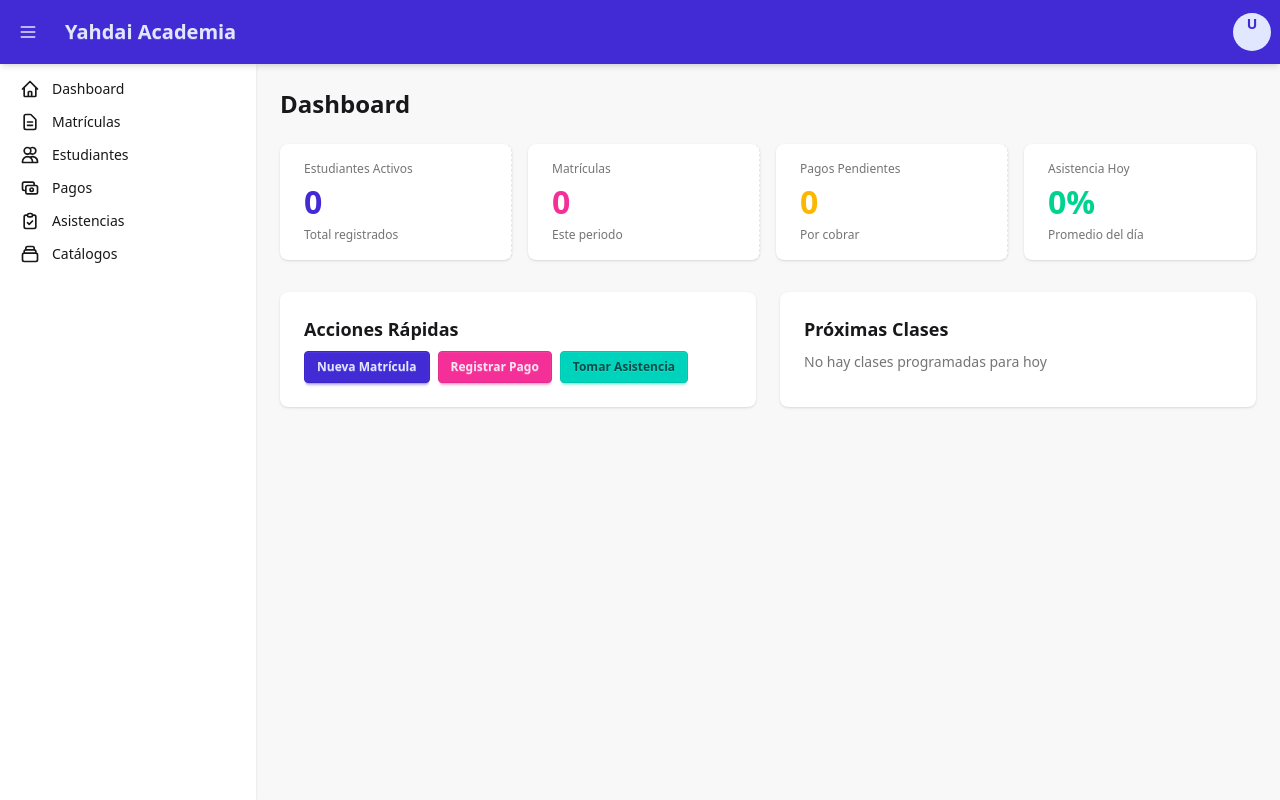
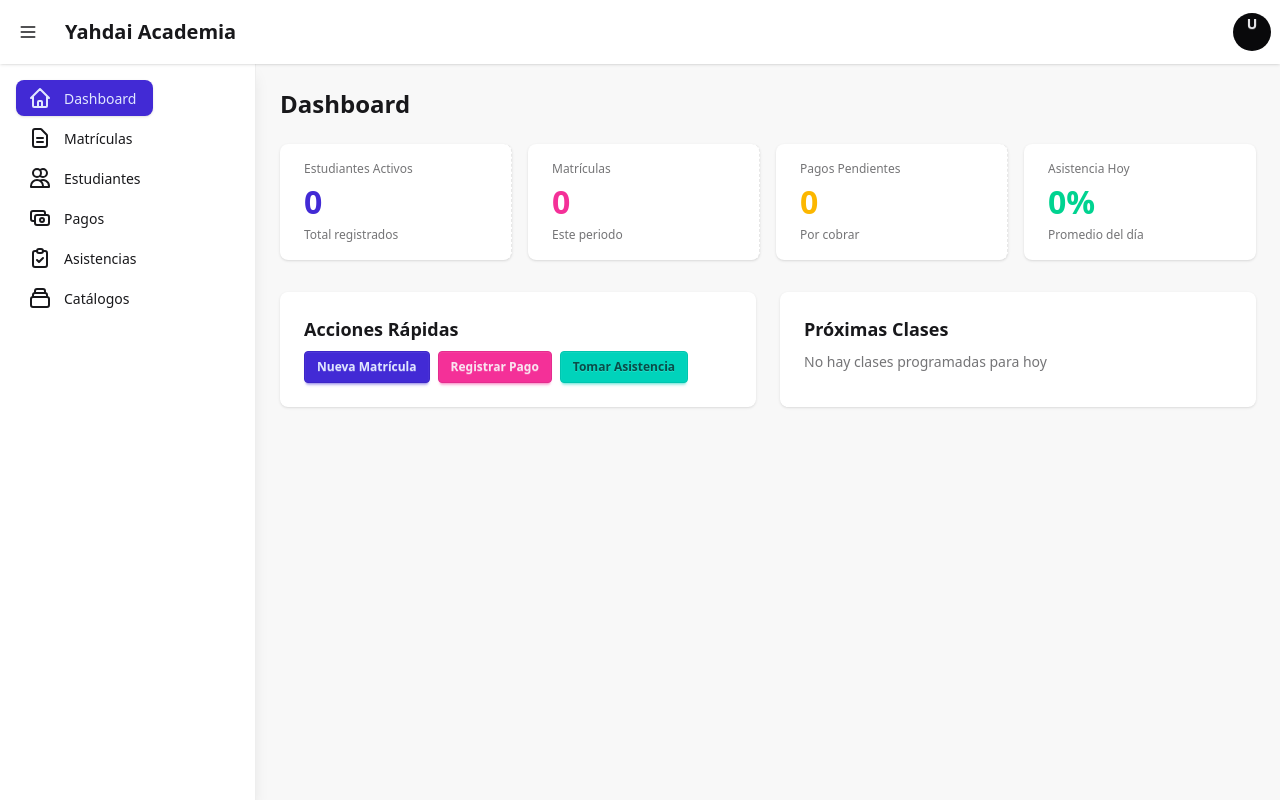
Before and after one commit to yahdai/yahdai.github.io, a Vue app: page /#/ in a window 1280 px wide. Built offline with nearby package versions, Linux system fonts and the light colour scheme; no server answers; sample sign-in values are in the browser's storage.

Commit message:
Actualizar

```diff
--- a/src/layouts/MainLayout.vue
+++ b/src/layouts/MainLayout.vue
@@ -25,21 +25,21 @@ async function handleLogout() {
 <template>
   <div class="min-h-screen bg-base-200">
     <!-- Navbar -->
-    <div class="navbar bg-primary text-primary-content shadow-md fixed top-0 z-50">
+    <div class="navbar bg-base-100 shadow-sm fixed top-0 z-50">
       <div class="flex-none">
-        <button class="btn btn-square btn-ghost text-primary-content" @click="sidebarOpen = !sidebarOpen">
+        <button class="btn btn-square btn-ghost" @click="sidebarOpen = !sidebarOpen">
           <svg xmlns="http://www.w3.org/2000/svg" fill="none" viewBox="0 0 24 24" class="inline-block w-5 h-5 stroke-current">
             <path stroke-linecap="round" stroke-linejoin="round" stroke-width="2" d="M4 6h16M4 12h16M4 18h16"></path>
           </svg>
         </button>
       </div>
       <div class="flex-1">
-        <a class="btn btn-ghost text-xl text-primary-content">Yahdai Academia</a>
+        <a class="btn btn-ghost text-xl">Yahdai Academia</a>
       </div>
       <div class="flex-none">
         <div class="dropdown dropdown-end">
-          <div tabindex="0" role="button" class="btn btn-ghost btn-circle avatar placeholder text-primary-content">
-            <div class="bg-primary-content text-primary rounded-full w-10">
+          <div tabindex="0" role="button" class="btn btn-ghost btn-circle avatar placeholder">
+            <div class="bg-neutral text-neutral-content rounded-full w-10">
               <span>U</span>
             </div>
           </div>
@@ -53,20 +53,21 @@ async function handleLogout() {
     <div class="flex pt-16">
       <!-- Sidebar -->
       <aside
-        class="bg-base-100 min-h-[calc(100vh-4rem)] shadow-sm transition-all duration-300 fixed left-0 top-16"
-        :class="sidebarOpen ? 'w-64' : 'w-16'"
+        class="bg-base-100 min-h-[calc(100vh-4rem)] shadow-lg border-r border-base-300 transition-all duration-300 fixed left-0 top-16"
+        :class="sidebarOpen ? 'w-64' : 'w-20'"
       >
-        <ul class="menu p-2">
+        <ul class="menu p-4 gap-1">
           <li v-for="item in menuItems" :key="item.path">
             <router-link
               :to="item.path"
-              class="flex items-center gap-3"
-              :class="{ 'justify-center': !sidebarOpen }"
+              class="flex items-center gap-3 rounded-lg transition-all duration-200"
+              :class="{ 'justify-center px-4': !sidebarOpen }"
+              active-class="bg-primary text-primary-content font-semibold shadow-sm"
             >
-              <svg xmlns="http://www.w3.org/2000/svg" class="h-5 w-5 flex-shrink-0" fill="none" viewBox="0 0 24 24" stroke="currentColor">
-                <path stroke-linecap="round" stroke-linejoin="round" stroke-width="2" :d="item.icon" />
+              <svg xmlns="http://www.w3.org/2000/svg" class="h-6 w-6 flex-shrink-0" fill="none" viewBox="0 0 24 24" stroke="currentColor" stroke-width="2">
+                <path stroke-linecap="round" stroke-linejoin="round" :d="item.icon" />
               </svg>
-              <span v-if="sidebarOpen">{{ item.name }}</span>
+              <span v-if="sidebarOpen" class="font-medium">{{ item.name }}</span>
             </router-link>
           </li>
         </ul>
@@ -75,7 +76,7 @@ async function handleLogout() {
       <!-- Main content -->
       <main
         class="flex-1 p-6 transition-all duration-300"
-        :class="sidebarOpen ? 'ml-64' : 'ml-16'"
+        :class="sidebarOpen ? 'ml-64' : 'ml-20'"
       >
         <router-view />
       </main>
```
